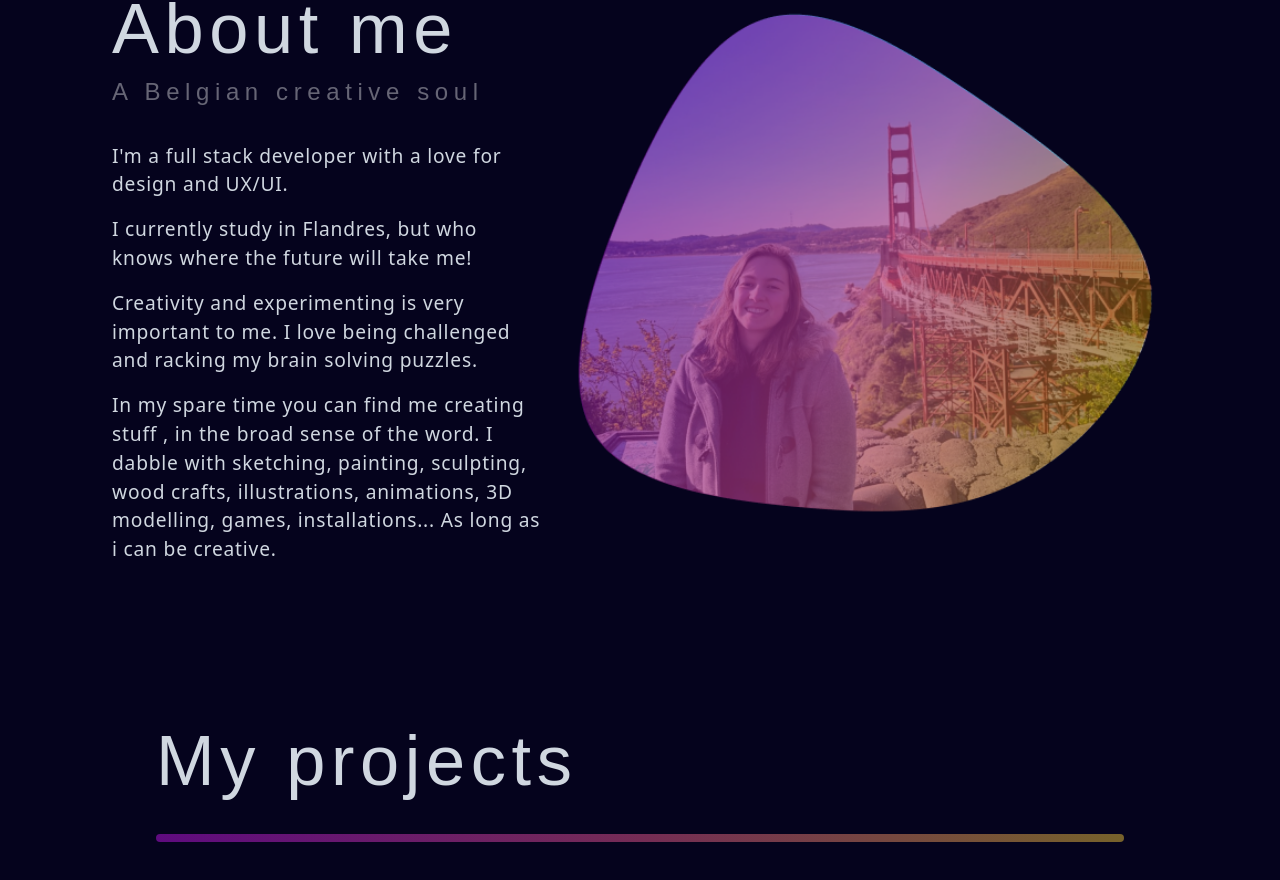
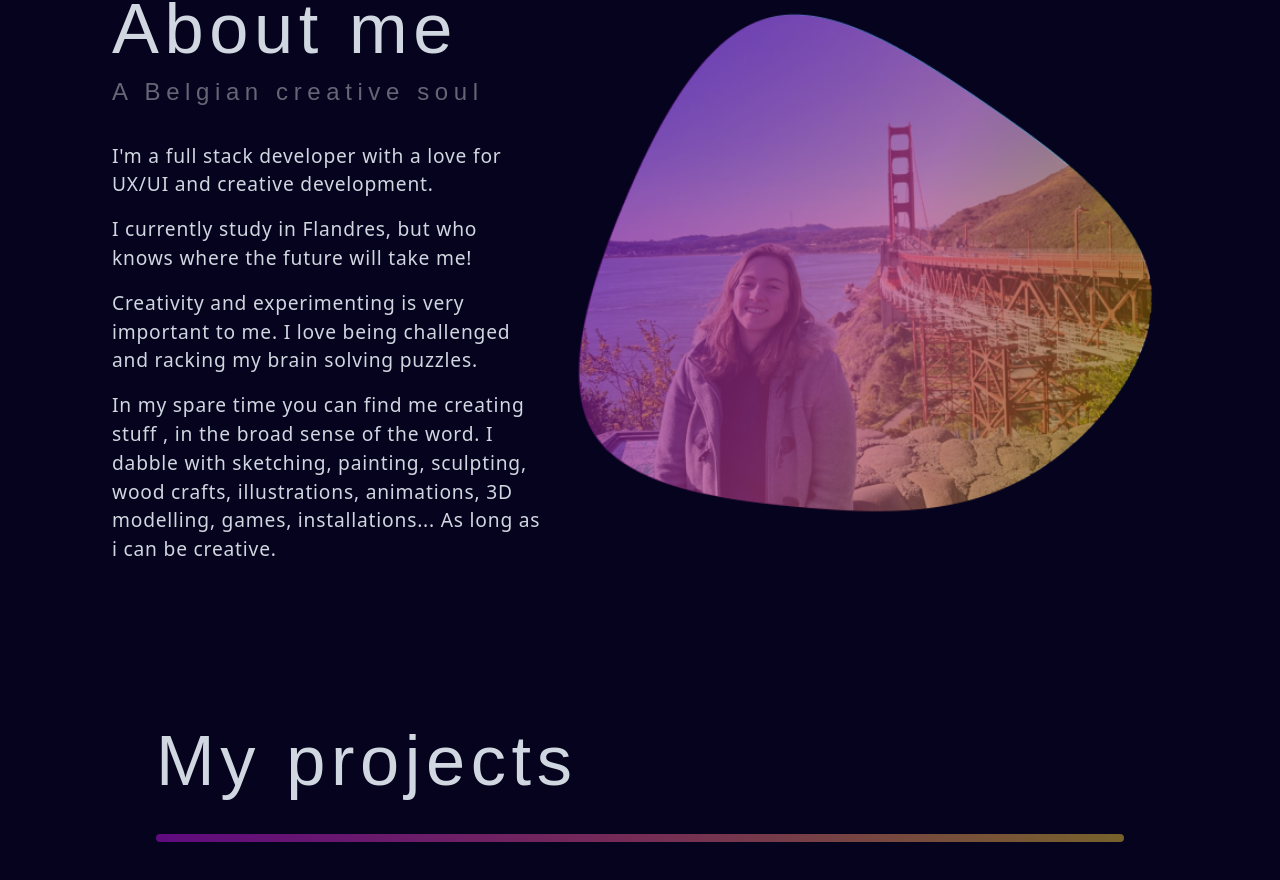
Before and after one commit to sarabluekens/FE-Eindopdracht2, a Next.js app: page / in a window 1280 px wide. Shown: the part 952-1832 px from the top of the page. Built offline with nearby package versions, Linux system fonts and the light colour scheme; a web font is replaced by a local one.

Commit message:
update: new cv

```diff
--- a/components/Hero.tsx
+++ b/components/Hero.tsx
@@ -16,7 +16,7 @@ const Hero = () => {
           Digital developer
         </h1>
         <Link
-          href="/cv.pdf"
+          href="/cvUpdated.pdf"
           download
           className="hidden self-end rounded-lg border-b-4 border-l-2 border-r-4 border-t-2 border-solid border-blue px-4 py-2 md:inline"
         >
--- a/pages/api/sendgrid.tsx
+++ b/pages/api/sendgrid.tsx
@@ -5,7 +5,7 @@ sendgrid.setApiKey(process.env.SENDGRID_API_KEY as any)
 const sendMail = async (req: any, res: any) => {
   try {
     await sendgrid.send({
-      to: 'sara.bluekens@gmail.com',
+      to: 'sara.bluekens@skynet.be',
       from: 'sara123@skynet.be',
       subject: `[Lead from website] : ${req.body.subject}`,
       html: `<!DOCTYPE html>
--- a/pages/index.tsx
+++ b/pages/index.tsx
@@ -24,7 +24,7 @@ const Home = ({ data }: { data: any }) => {
 
               <p className=" font-sans mb-4 tracking-mono md:text-normal ">
                 I'm a<span className="font-thin"> full stack developer </span>
-                with a love for design and UX/UI.
+                with a love for UX/UI and creative development.
               </p>
               <p className="font-sans mb-4 tracking-mono md:text-normal ">
                 I currently study in Flandres, but who knows where the future
```
Also changed, not shown: 1 other file (tests, documents, lock files or other folders).
